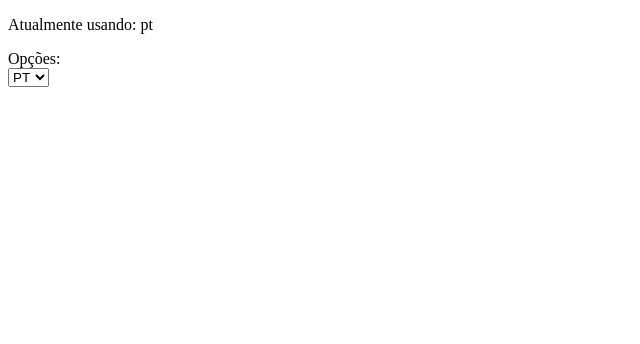
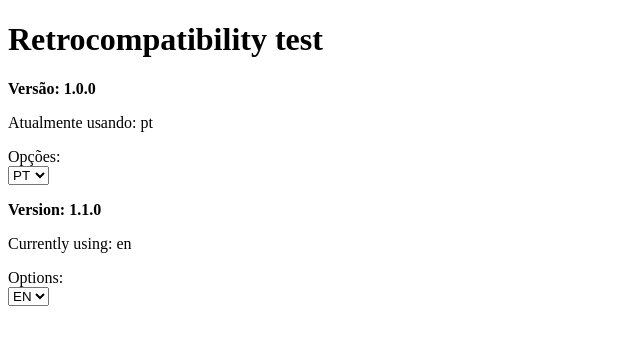
Before and after one commit to znti/react-i18n, a React (Create React App) app: page / in a window 1280 px wide. Shown: the top 344 px of the page, without its empty margins (0-640 px from the left). Built offline with nearby package versions, Linux system fonts and the light colour scheme.

Commit message:
Add retrocompatibility tests

```diff
--- /dev/null
+++ b/src/App.js
@@ -0,0 +1,14 @@
+import React from 'react';
+import RetrocompatPage from 'pages/Retrocompat';
+import LanguageProvider from 'react-language-kit';
+
+export default function App() {
+	return (
+		<LanguageProvider
+			language={'pt'}
+			languages={['en', 'pt']}
+		>
+			<RetrocompatPage />
+		</LanguageProvider>
+	);
+}
--- a/src/index.js
+++ b/src/index.js
@@ -1,44 +1,8 @@
 import React from 'react';
 import ReactDOM from 'react-dom';
 
-import LanguageProvider, { useLanguage } from 'react-language-kit';
-
-const i18nMap = {
-  en: {
-    description: 'Currently using',
-    options: 'Options',
-  },
-  pt: {
-    description: 'Atualmente usando',
-    options: 'Opções',
-  },
-}
-
-function App() {
-  const [ { language, options }, setLanguage ] = useLanguage();
-  const strings = i18nMap[language];
-
-  return (
-    <>
-      <p>
-        {strings.description}: {language}
-      </p>
-
-      <p>
-        {strings.options}:<br/>
-        <select value={language} onChange={e => setLanguage(e.target.value)}>
-          {options.map(option => (<option key={option} value={option}>{option.toUpperCase()}</option>))}
-        </select>
-      </p>
-    </>
-  );
-}
+import App from 'App';
 
 ReactDOM.render(
-	<LanguageProvider
-		language={'pt'}
-		languages={['en', 'pt']}
-	>
 		<App />
-	</LanguageProvider>
 , document.getElementById('root'));
--- /dev/null
+++ b/src/pages/Retrocompat/index.js
@@ -0,0 +1,63 @@
+import React from 'react';
+import { useLanguage, useActiveLanguage, useAvailableLanguages } from 'react-language-kit';
+
+const i18nMap = {
+	en: {
+		title: 'Retrocompatibility test',
+		version: 'Version',
+		description: 'Currently using',
+		options: 'Options',
+	},
+	pt: {
+		title: 'Teste de retrocompatibilidade',
+		version: 'Versão',
+		description: 'Atualmente usando',
+		options: 'Opções',
+	},
+}
+
+export default function RetrocompatPage() {
+	const [ { language : legacyLanguage, options }, setLegacyLanguage ] = useLanguage();
+	const legacyStrings = i18nMap[legacyLanguage];
+
+	const [ language, setLanguage ] = useActiveLanguage();
+	const [ languageOptions, setLanguageOptions ] = useAvailableLanguages();
+	const strings = i18nMap[language];
+
+	return (
+		<>
+			<h1>{strings.title}</h1>
+
+			<p><strong>
+				{legacyStrings.version}: 1.0.0
+			</strong></p>
+
+			<p>
+				{legacyStrings.description}: {legacyLanguage}
+			</p>
+
+			<p>
+				{legacyStrings.options}:<br/>
+				<select value={legacyLanguage} onChange={e => setLegacyLanguage(e.target.value)}>
+					{options.map(option => (<option key={option} value={option}>{option.toUpperCase()}</option>))}
+				</select>
+			</p>
+
+			<p><strong>
+				{strings.version}: 1.1.0
+			</strong></p>
+
+			<p>
+				{strings.description}: {language}
+			</p>
+
+			<p>
+				{strings.options}:<br/>
+				<select value={language} onChange={e => setLanguage(e.target.value)}>
+					{languageOptions.map(option => (<option key={option} value={option}>{option.toUpperCase()}</option>))}
+				</select>
+			</p>
+
+		</>
+	);
+}
--- a/src/react-language-kit/index.js
+++ b/src/react-language-kit/index.js
@@ -1,4 +1,4 @@
-import React, { createContext, useContext, useReducer } from 'react';
+import React, { createContext, useContext, useState, useReducer } from 'react';
 
 const LanguageContext = createContext();
 
@@ -6,26 +6,10 @@ const ActiveLanguageContext = createContext();
 const AvailableLanguagesContext = createContext();
 
 const reducer = (state, language) => {
-	console.log('state', state, 'act', language);
 	if(state.options.includes(language)) {
 		return { ...state, language };
 	}
 };
-
-const availableLanguagesReducer = (state, languages) => {
-	return languages;
-};
-
-const activeLanguageReducer = (state, language) => {
-	return language;
-};
-
-const mreducer = (state, language) => {
-	console.log('OMG state', state, 'act', language);
-	return state
-}
-
-
 
 export default function LanguageProvider({children, languages, language, activeLanguage, availableLanguages}) {
 
@@ -42,8 +26,8 @@ export default function LanguageProvider({children, languages, language, activeL
 	}
 
 	return (
-		<AvailableLanguagesContext.Provider value={useReducer(availableLanguagesReducer, initialLanguages)}>
-			<ActiveLanguageContext.Provider value={useReducer(activeLanguageReducer, initialLanguage)}>
+		<AvailableLanguagesContext.Provider value={useState(initialLanguages)}>
+			<ActiveLanguageContext.Provider value={useState(initialLanguage)}>
 				<LanguageContext.Provider value={useReducer(reducer, {language, options})}>
 					{children}
 				</LanguageContext.Provider>
```
